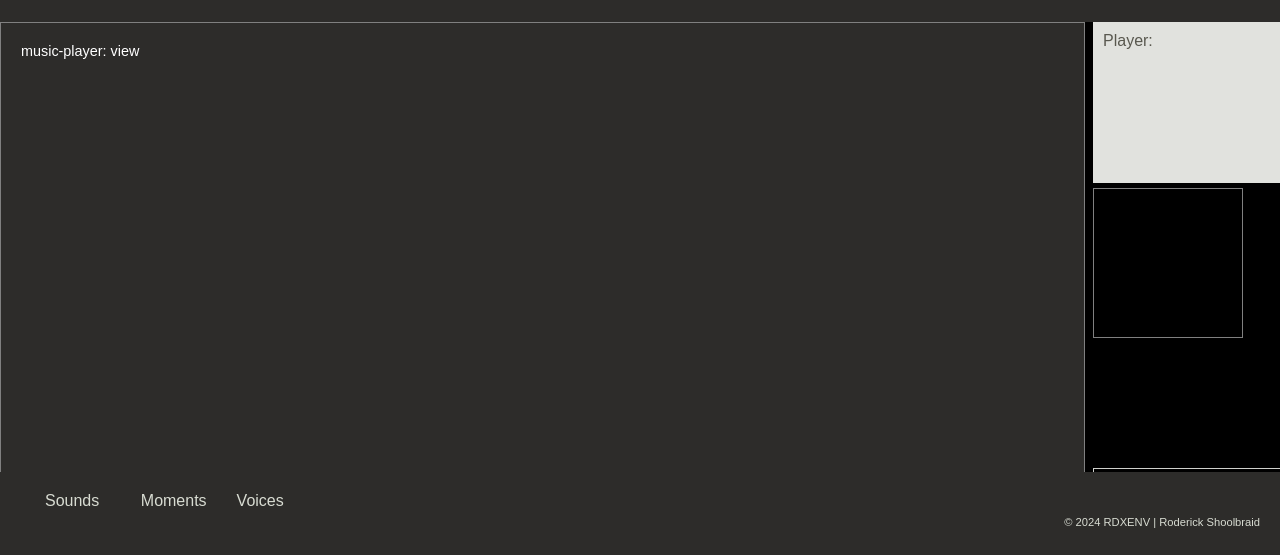
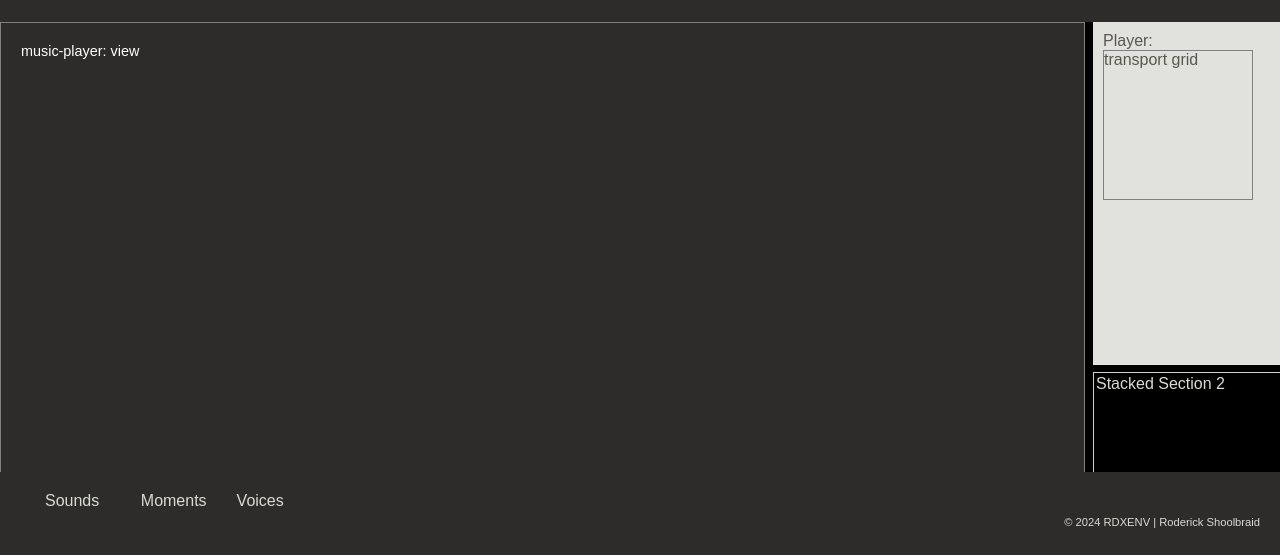
Before and after one commit to XUDOR/_Newmuzak, a plain HTML site: page index.html in a window 1280 px wide. Shown: the part 228-783 px from the top of the page. Drawn offline with Linux system fonts and the light colour scheme.

Commit message:
adding transport

```diff
--- a/index.html
+++ b/index.html
@@ -34,8 +34,9 @@
         <div class="A-grid">
           <div class="A-column1">music-player: view</div>
           <div class="A-column2">
-            <div class="stacked">Player:</div>
-              <div class="transport"></div>
+            <div class="stacked">Player:
+              <div class="transport">transport grid</div>
+            </div>
             <div class="stacked2">Stacked Section 2</div>
             <div class="stacked3">Stacked Section 3</div>
             <div class="stacked4">Stacked Section 4</div>
```
